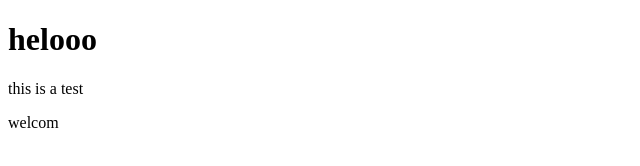
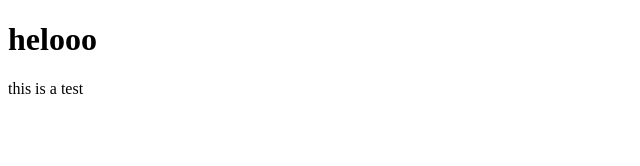
Before and after one commit to shouqak/React-tuwaiq2025, a plain HTML site: page index.html in a window 1280 px wide. Shown: the full height of the page, 0-640 px from the left. Drawn offline with Linux system fonts and the light colour scheme.

Commit message:
merge main / fun

```diff
--- a/index.html
+++ b/index.html
@@ -8,7 +8,5 @@
 <body>
     <h1>helooo</h1>
     <p>this is a test</p>
-
-    <p>welcom</p>
 </body>
 </html>
```
